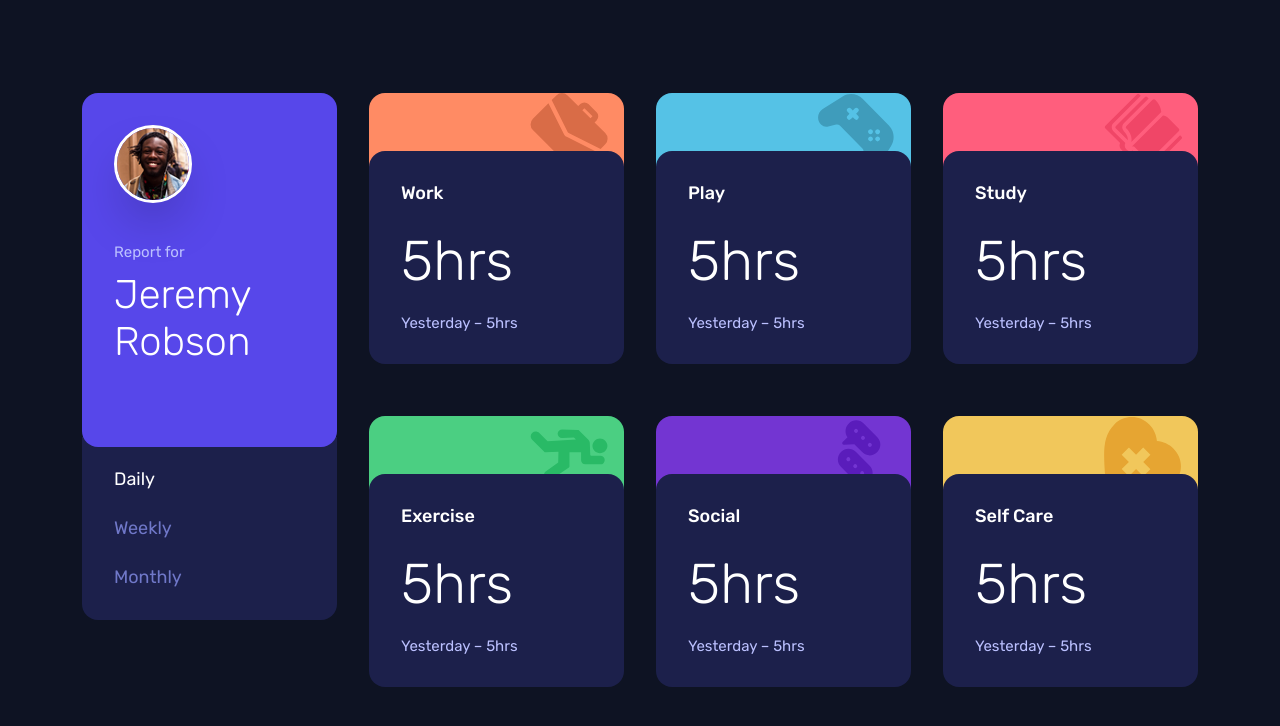
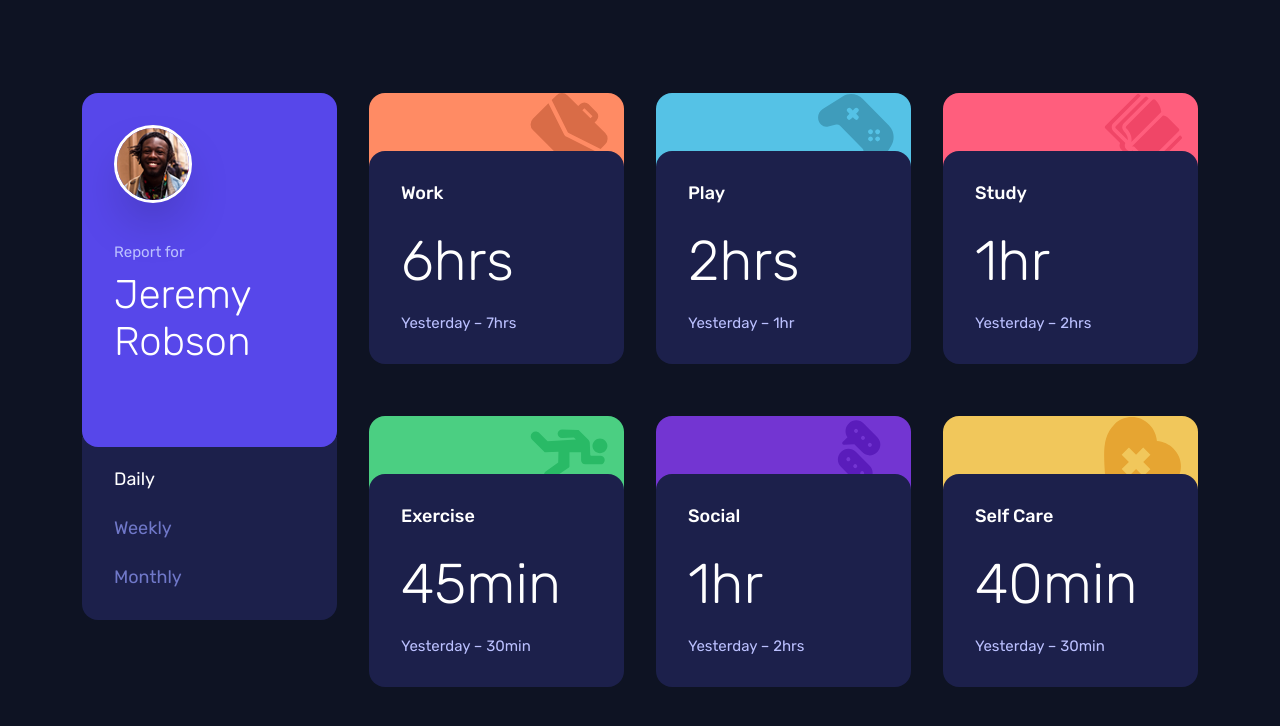
Before and after one commit to lordever/kotlin-spring-react-redux-template, a React (Create React App) app in the folder frontend/: page / in a window 1280 px wide. Shown: the top 726 px of the page. Built offline with nearby package versions, Linux system fonts and the light colour scheme.

Commit message:
Category cards implementation with mocks

```diff
--- a/frontend/src/components/category-card/category-card.component.tsx
+++ b/frontend/src/components/category-card/category-card.component.tsx
@@ -3,6 +3,11 @@ import { CategoryTypes } from './category-card.model';
 import clsx from 'clsx';
 import { TimeCategories } from '../../model/time-categories.model';
 import { getPreviousTimeMessage } from './category-card.utils';
+import {
+  CategoryTypesColorMap,
+  CategoryTypesImageMap,
+  CategoryTypesTitleMap,
+} from './category-card.constants';
 
 const CategoryCardSkeleton = () => (
   <>
@@ -14,27 +19,8 @@ const CategoryCardSkeleton = () => (
   </>
 );
 
-const CategoryTypesColorMap: Record<CategoryTypes, string> = {
-  [CategoryTypes.WORK]: 'bg-orange-300',
-  [CategoryTypes.PLAY]: 'bg-blue-300',
-  [CategoryTypes.STUDY]: 'bg-pink-400',
-  [CategoryTypes.EXERCISE]: 'bg-green-400',
-  [CategoryTypes.SOCIAL]: 'bg-purple-700',
-  [CategoryTypes.SELF_CARE]: 'bg-yellow-300',
-};
-
-const CategoryTypesImageMap: Record<CategoryTypes, string> = {
-  [CategoryTypes.WORK]: 'icon-work.svg',
-  [CategoryTypes.PLAY]: 'icon-play.svg',
-  [CategoryTypes.STUDY]: 'icon-study.svg',
-  [CategoryTypes.EXERCISE]: 'icon-exercise.svg',
-  [CategoryTypes.SOCIAL]: 'icon-social.svg',
-  [CategoryTypes.SELF_CARE]: 'icon-self-care.svg',
-};
-
 type CategoryCardProps = {
   type: CategoryTypes;
-  name: string;
   timeCategory: TimeCategories;
   spentTime: string;
   previousSpentTime: string;
@@ -43,7 +29,6 @@ type CategoryCardProps = {
 
 const CategoryCard = ({
   type,
-  name,
   timeCategory,
   previousSpentTime,
   spentTime,
@@ -73,7 +58,9 @@ const CategoryCard = ({
 
         {!loading && (
           <div className="flex flex-col gap-6">
-            <p className="text-preset-5-medium text-white">{name}</p>
+            <p className="text-preset-5-medium text-white">
+              {CategoryTypesTitleMap[type]}
+            </p>
 
             <div className="flex flex-col gap-5">
               <h2 className="text-preset-1 text-white">{spentTime}</h2>
--- /dev/null
+++ b/frontend/src/components/category-card/category-card.constants.ts
@@ -0,0 +1,28 @@
+import { CategoryTypes } from './category-card.model';
+
+export const CategoryTypesColorMap: Record<CategoryTypes, string> = {
+  [CategoryTypes.WORK]: 'bg-orange-300',
+  [CategoryTypes.PLAY]: 'bg-blue-300',
+  [CategoryTypes.STUDY]: 'bg-pink-400',
+  [CategoryTypes.EXERCISE]: 'bg-green-400',
+  [CategoryTypes.SOCIAL]: 'bg-purple-700',
+  [CategoryTypes.SELF_CARE]: 'bg-yellow-300',
+};
+
+export const CategoryTypesImageMap: Record<CategoryTypes, string> = {
+  [CategoryTypes.WORK]: 'icon-work.svg',
+  [CategoryTypes.PLAY]: 'icon-play.svg',
+  [CategoryTypes.STUDY]: 'icon-study.svg',
+  [CategoryTypes.EXERCISE]: 'icon-exercise.svg',
+  [CategoryTypes.SOCIAL]: 'icon-social.svg',
+  [CategoryTypes.SELF_CARE]: 'icon-self-care.svg',
+};
+
+export const CategoryTypesTitleMap: Record<CategoryTypes, string> = {
+  [CategoryTypes.WORK]: 'Work',
+  [CategoryTypes.PLAY]: 'Play',
+  [CategoryTypes.STUDY]: 'Study',
+  [CategoryTypes.EXERCISE]: 'Exercise',
+  [CategoryTypes.SOCIAL]: 'Social',
+  [CategoryTypes.SELF_CARE]: 'Self Care',
+};
--- a/frontend/src/components/category-card/category-card.container.tsx
+++ b/frontend/src/components/category-card/category-card.container.tsx
@@ -1,34 +1,29 @@
 import React, { FC, useState } from 'react';
-import { CategoryTypes } from './category-card.model';
 import CategoryCard from './category-card.component';
 import { TimeCategories } from '../../model/time-categories.model';
+import { categoryCards } from './category-card.mock';
 
-type CategoryCardContainerProps = {
-  name: string;
-  type: CategoryTypes;
-  timeCategory: TimeCategories;
-  spentTime: string;
-  previousSpentTime: string;
-};
-
-const CategoryCardContainer: FC<CategoryCardContainerProps> = ({
-  name,
-  type,
+const CategoryCardContainer: FC<{ timeCategory: TimeCategories }> = ({
   timeCategory,
-  spentTime,
-  previousSpentTime,
 }) => {
   const [loading, _] = useState(false);
 
   return (
+    <>
+      {categoryCards[timeCategory].map(
+        ({ type, spentTime, previousSpentTime }) => (
+          <div className="col-span-1 xl:row-span-1">
             <CategoryCard
-      timeCategory={timeCategory}
+              timeCategory={timeCategory as TimeCategories}
               spentTime={spentTime}
               previousSpentTime={previousSpentTime}
               loading={loading}
               type={type}
-      name={name}
             />
+          </div>
+        ),
+      )}
+    </>
   );
 };
 
--- /dev/null
+++ b/frontend/src/components/category-card/category-card.mock.ts
@@ -0,0 +1,82 @@
+import { TimeCategories } from '../../model/time-categories.model';
+import { CategoryCard, CategoryTypes } from './category-card.model';
+
+type CategoryCardsModel = Record<
+  TimeCategories,
+  Omit<CategoryCard, 'timeCategory'>[]
+>;
+
+export const categoryCards: CategoryCardsModel = {
+  [TimeCategories.DAILY]: [
+    { type: CategoryTypes.WORK, spentTime: '6hrs', previousSpentTime: '7hrs' },
+    { type: CategoryTypes.PLAY, spentTime: '2hrs', previousSpentTime: '1hr' },
+    { type: CategoryTypes.STUDY, spentTime: '1hr', previousSpentTime: '2hrs' },
+    {
+      type: CategoryTypes.EXERCISE,
+      spentTime: '45min',
+      previousSpentTime: '30min',
+    },
+    { type: CategoryTypes.SOCIAL, spentTime: '1hr', previousSpentTime: '2hrs' },
+    {
+      type: CategoryTypes.SELF_CARE,
+      spentTime: '40min',
+      previousSpentTime: '30min',
+    },
+  ],
+  [TimeCategories.WEEKLY]: [
+    {
+      type: CategoryTypes.WORK,
+      spentTime: '38hrs',
+      previousSpentTime: '42hrs',
+    },
+    { type: CategoryTypes.PLAY, spentTime: '10hrs', previousSpentTime: '8hrs' },
+    { type: CategoryTypes.STUDY, spentTime: '6hrs', previousSpentTime: '7hrs' },
+    {
+      type: CategoryTypes.EXERCISE,
+      spentTime: '4hrs',
+      previousSpentTime: '5hrs',
+    },
+    {
+      type: CategoryTypes.SOCIAL,
+      spentTime: '6hrs',
+      previousSpentTime: '5hrs',
+    },
+    {
+      type: CategoryTypes.SELF_CARE,
+      spentTime: '5hrs',
+      previousSpentTime: '4hrs',
+    },
+  ],
+  [TimeCategories.MONTHLY]: [
+    {
+      type: CategoryTypes.WORK,
+      spentTime: '160hrs',
+      previousSpentTime: '172hrs',
+    },
+    {
+      type: CategoryTypes.PLAY,
+      spentTime: '40hrs',
+      previousSpentTime: '35hrs',
+    },
+    {
+      type: CategoryTypes.STUDY,
+      spentTime: '25hrs',
+      previousSpentTime: '30hrs',
+    },
+    {
+      type: CategoryTypes.EXERCISE,
+      spentTime: '18hrs',
+      previousSpentTime: '20hrs',
+    },
+    {
+      type: CategoryTypes.SOCIAL,
+      spentTime: '24hrs',
+      previousSpentTime: '22hrs',
+    },
+    {
+      type: CategoryTypes.SELF_CARE,
+      spentTime: '20hrs',
+      previousSpentTime: '18hrs',
+    },
+  ],
+};
--- a/frontend/src/components/dashboard/dashboard.container.tsx
+++ b/frontend/src/components/dashboard/dashboard.container.tsx
@@ -1,6 +1,5 @@
 import React, { useState } from 'react';
 import ProfileCardContainer from '../profile-card/profile-card.container';
-import { CategoryTypes } from '../category-card/category-card.model';
 import CategoryCardContainer from '../category-card/category-card.container';
 import { TimeCategories } from '../../model/time-categories.model';
 
@@ -19,65 +18,7 @@ const DashboardContainer = () => {
           />
         </div>
 
-        <div className="col-span-1 xl:row-span-1">
-          <CategoryCardContainer
-            spentTime="5hrs"
-            previousSpentTime="5hrs"
-            timeCategory={activeTimeCategory}
-            type={CategoryTypes.WORK}
-            name="Work"
-          />
-        </div>
-
-        <div className="col-span-1 xl:row-span-1">
-          <CategoryCardContainer
-            spentTime="5hrs"
-            previousSpentTime="5hrs"
-            timeCategory={activeTimeCategory}
-            type={CategoryTypes.PLAY}
-            name="Play"
-          />
-        </div>
-
-        <div className="col-span-1 xl:row-span-1">
-          <CategoryCardContainer
-            spentTime="5hrs"
-            previousSpentTime="5hrs"
-            timeCategory={activeTimeCategory}
-            type={CategoryTypes.STUDY}
-            name="Study"
-          />
-        </div>
-
-        <div className="col-span-1 xl:row-span-1">
-          <CategoryCardContainer
-            spentTime="5hrs"
-            previousSpentTime="5hrs"
-            timeCategory={activeTimeCategory}
-            type={CategoryTypes.EXERCISE}
-            name="Exercise"
-          />
-        </div>
-
-        <div className="col-span-1 xl:row-span-1">
-          <CategoryCardContainer
-            spentTime="5hrs"
-            previousSpentTime="5hrs"
-            timeCategory={activeTimeCategory}
-            type={CategoryTypes.SOCIAL}
-            name="Social"
-          />
-        </div>
-
-        <div className="col-span-1 xl:row-span-1">
-          <CategoryCardContainer
-            spentTime="5hrs"
-            previousSpentTime="5hrs"
-            timeCategory={activeTimeCategory}
-            type={CategoryTypes.SELF_CARE}
-            name="Self Care"
-          />
-        </div>
+        <CategoryCardContainer timeCategory={activeTimeCategory} />
       </div>
     </section>
   );
--- a/frontend/src/components/profile-card/profile-card.container.tsx
+++ b/frontend/src/components/profile-card/profile-card.container.tsx
@@ -15,7 +15,7 @@ const ProfileCardContainer: FC<ProfileCardContainerProps> = ({
 
   const handleNavLinkClick = useCallback((navLink: TimeCategories) => {
     onNavLinkClick(navLink);
-  }, []);
+  }, [onNavLinkClick]);
 
   return (
     <ProfileCard
```
Also changed, not shown: frontend/src/components/category-card/category-card.model.ts (+9 -0 lines). Lines whose indentation alone changed are shown as unchanged.
